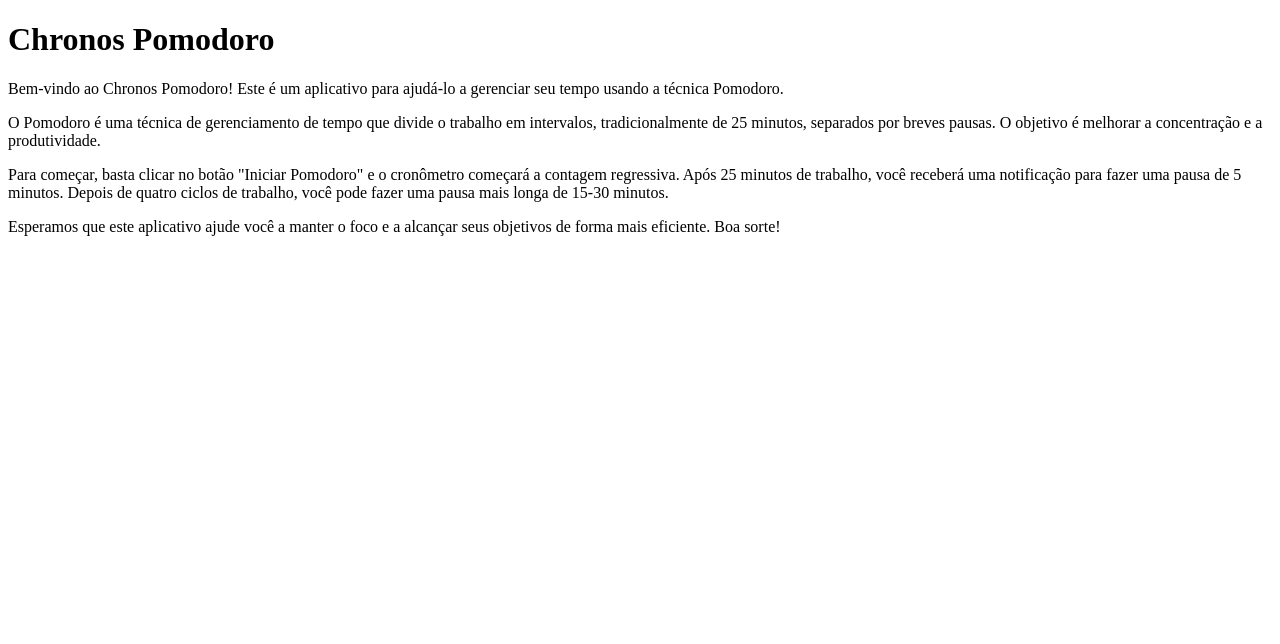
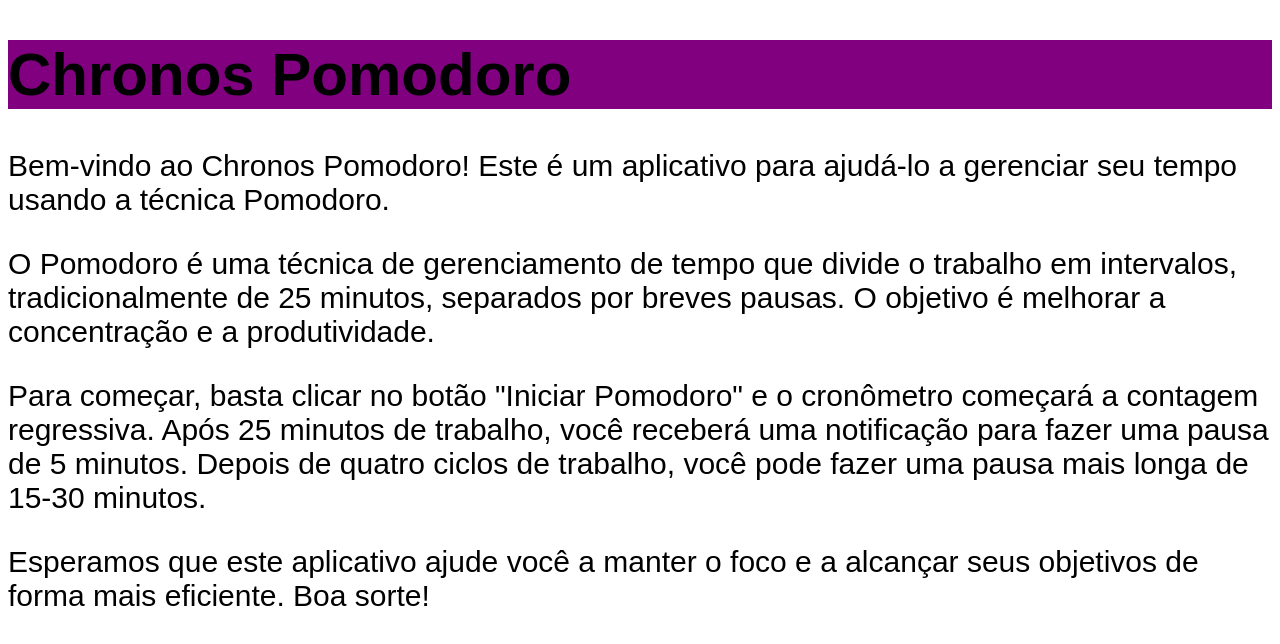
Before and after one commit to Genaro2907/course-react-and-nestjs, a React (Vite) app in the folder chronos-pomodoro/: page / in a window 1280 px wide. Shown: the top 644 px of the page. Built offline with nearby package versions, Linux system fonts and the light colour scheme.

Commit message:
Componentes

```diff
--- a/chronos-pomodoro/src/App.tsx
+++ b/chronos-pomodoro/src/App.tsx
@@ -1,7 +1,11 @@
+import { Heading } from './components/Heading';
+import './styles/theme.css';
+import './styles/global.css';
+
 export function App() {
     return (
         <>
-            <h1>Chronos Pomodoro</h1>
+            <Heading />
             <p>
                 Bem-vindo ao Chronos Pomodoro! Este é um aplicativo para
                 ajudá-lo a gerenciar seu tempo usando a técnica Pomodoro.
--- /dev/null
+++ b/chronos-pomodoro/src/components/Heading.module.css
@@ -0,0 +1,9 @@
+.heading {
+    background: purple;
+    color: black;
+}
+
+.cyan {
+    background: cyan;
+    color: wheat;
+}
--- /dev/null
+++ b/chronos-pomodoro/src/components/Heading.tsx
@@ -0,0 +1,5 @@
+import styles from './Heading.module.css';
+
+export function Heading() {
+    return <h1 className={styles.heading}>Chronos Pomodoro</h1>;
+}
--- /dev/null
+++ b/chronos-pomodoro/src/styles/global.css
@@ -0,0 +1,8 @@
+body {
+    font-family: sans-serif;
+    font-size: 30px;
+}
+
+h1 {
+    color: var(--primary);
+}
--- /dev/null
+++ b/chronos-pomodoro/src/styles/theme.css
@@ -0,0 +1,5 @@
+:root {
+    --primary: pink;
+    --secondary: #ff5722;
+    --background: #f5f5f5;
+}
```
